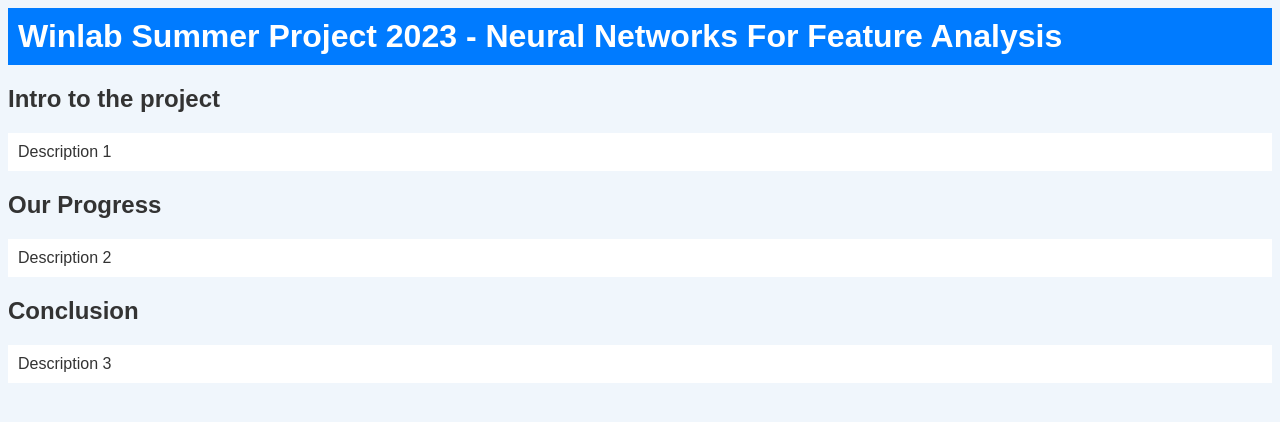
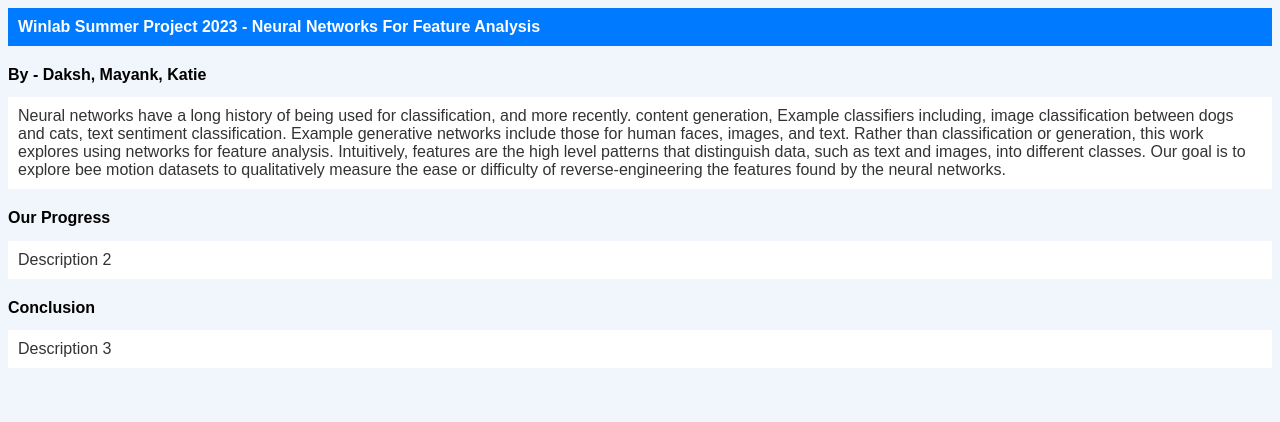
Before and after one commit to winlab2023neuralnetworks/winlab2023neuralnetworks.github.io, a plain HTML site: page index.html in a window 1280 px wide. Drawn offline with Linux system fonts and the light colour scheme.

Commit message:
Update index.html

```diff
--- a/index.html
+++ b/index.html
@@ -8,7 +8,9 @@
         font-family: Arial, sans-serif;
       }
       h1, h2 {
-        color: #333;
+        color: rgb(0, 0, 0);
+        font-size: medium;
+
       }
       h1 {
         background-color: #007bff;
@@ -33,8 +35,8 @@
     <body>
       <h1>Winlab Summer Project 2023 - Neural Networks For Feature Analysis</h1>
 
-      <h2>Intro to the project</h2>
-      <p >Description 1</p>
+      <h2> By - Daksh, Mayank, Katie</h2>
+      <p >Neural networks have a long history of being used for classification, and more recently. content generation, Example classifiers including, image classification between dogs and cats, text sentiment classification. Example generative networks include those for human faces, images, and text. Rather than classification or generation, this work explores using networks for feature analysis. Intuitively, features are the high level patterns that distinguish data, such as text and images, into different classes. Our goal is to explore bee motion datasets to qualitatively measure the ease or difficulty of reverse-engineering the features found by the neural networks.</p>
 
       <h2>Our Progress</h2>
       <p>Description 2</p>
```
